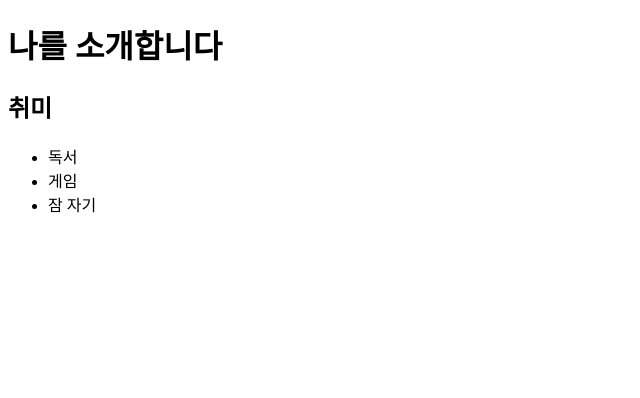
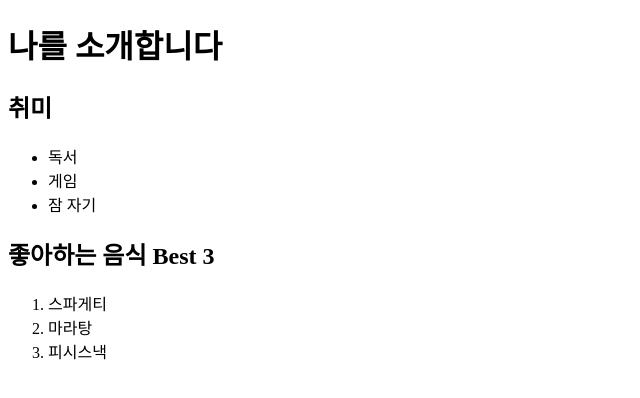
Before and after one commit to beebe0mg/2023-WSM-104, a plain HTML site: page index.html in a window 1280 px wide. Shown: the whole page, without its empty margins (0-640 px from the left). Drawn offline with Linux system fonts and the light colour scheme.

Commit message:
순서가 있는 list <ol>

```diff
--- a/index.html
+++ b/index.html
@@ -25,12 +25,19 @@ ex)
 
     <!-- 순서가 없는 목록(Unordered List) -->
     <ul>
-        <!-- 목록(list) -->
+        <!-- 목록(list) <li>는 <ol> 혹은 <ul>과 같이 사용한다 -->
         <li>독서</li>
         <li>게임</li>
         <li>잠 자기</li>
     </ul>
 
+    <!-- 순서가 있는 목록(Ordered List) -->
+    <h2> 좋아하는 음식 Best 3</h2>
+    <ol>
+        <li>스파게티</li>
+        <li>마라탕</li>
+        <li>피시스낵</li>
+    </ol>
 
 </body>
 
```
